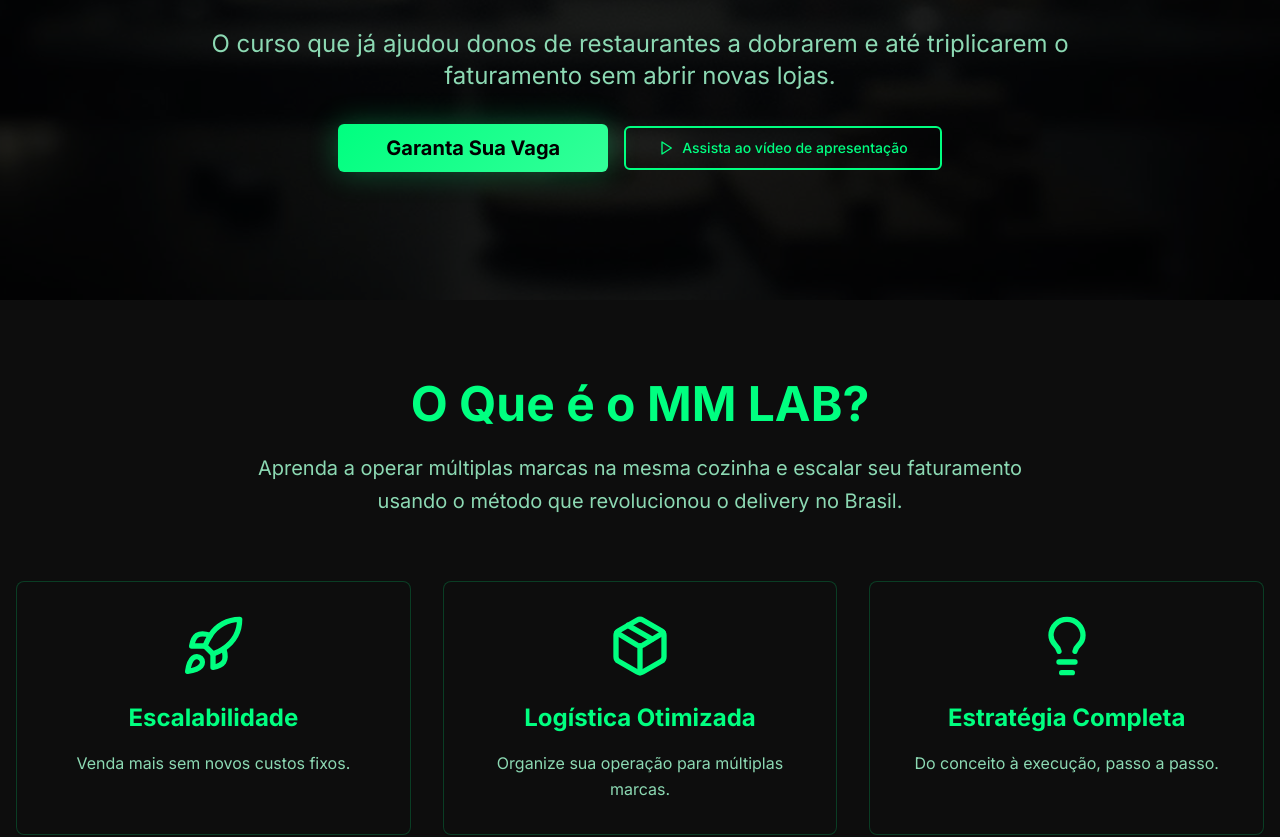
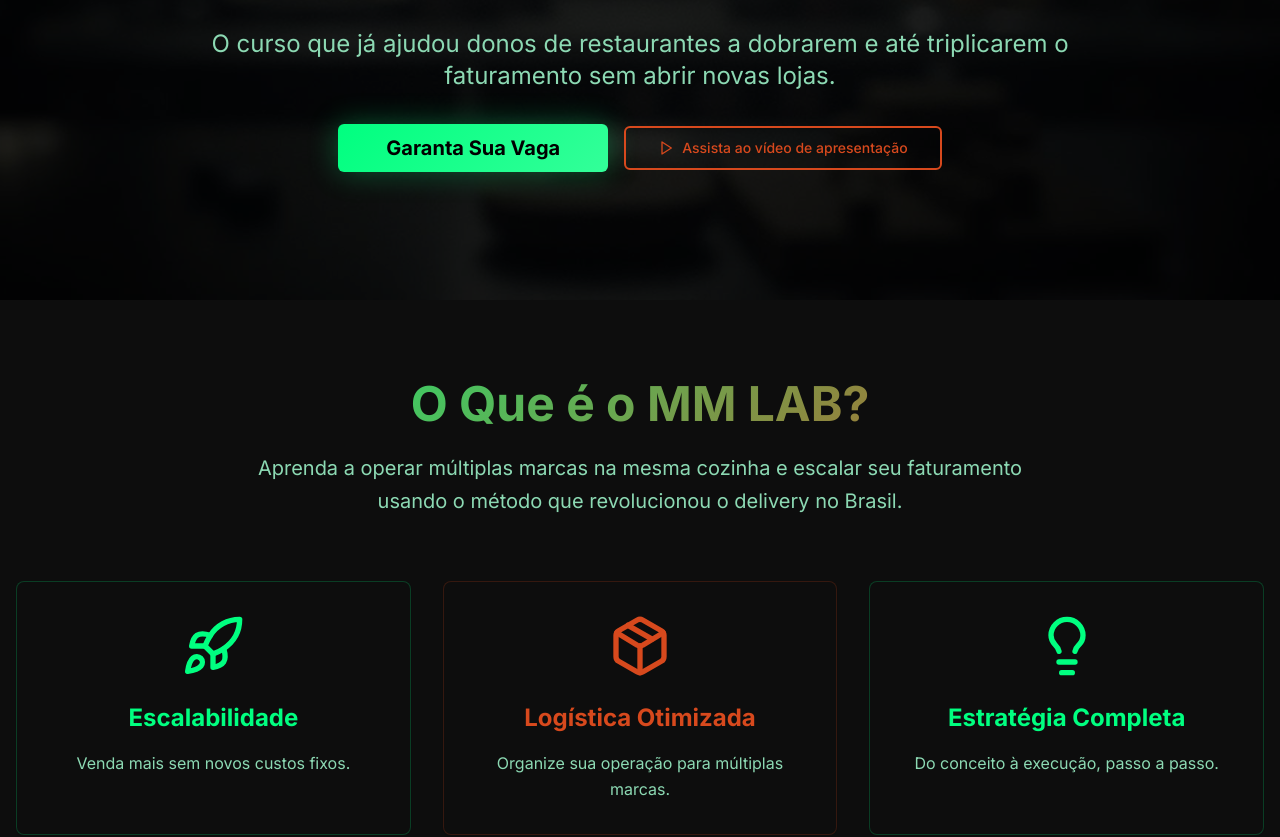
Before and after one commit to FoodVerso/mm-lab-landing-design, a React (Vite) app: page / in a window 1280 px wide. Shown: the part 500-1337 px from the top of the page. Built offline with nearby package versions, Linux system fonts and the light colour scheme.

Commit message:
Add red accents
Incorporate subtle red color accents into the dark theme of the landing page while maintaining the overall aesthetic.

```diff
--- a/src/components/ui/button.tsx
+++ b/src/components/ui/button.tsx
@@ -20,7 +20,9 @@ const buttonVariants = cva(
         link: "text-primary underline-offset-4 hover:underline",
         cta: "bg-gradient-cta text-mm-black font-bold shadow-green-glow hover:scale-105 transition-all duration-300 hover:shadow-lg",
         "cta-large": "bg-gradient-cta text-mm-black font-bold text-lg px-8 py-4 shadow-green-glow hover:scale-105 transition-all duration-300 hover:shadow-lg",
+        "cta-accent": "bg-gradient-accent text-white font-bold shadow-red-glow hover:scale-105 transition-all duration-300 hover:shadow-lg",
         "secondary-outline": "border-2 border-mm-green text-mm-green hover:bg-mm-green hover:text-mm-black transition-all duration-300",
+        "red-outline": "border-2 border-mm-red text-mm-red hover:bg-mm-red hover:text-white transition-all duration-300",
       },
       size: {
         default: "h-10 px-4 py-2",
--- a/src/index.css
+++ b/src/index.css
@@ -40,16 +40,22 @@ All colors MUST be HSL.
     --mm-green: 150 100% 50%;
     --mm-green-secondary: 150 100% 40%;
     --mm-green-light: 150 100% 60%;
+    --mm-red: 14 76% 48%;
+    --mm-red-dark: 14 76% 35%;
+    --mm-red-light: 14 76% 60%;
     --mm-black: 0 0% 0%;
     --mm-dark-gray: 0 0% 5%;
 
     /* Gradients */
     --gradient-primary: linear-gradient(135deg, hsl(150, 100%, 50%), hsl(150, 100%, 40%));
-    --gradient-hero: linear-gradient(135deg, hsl(0, 0%, 0%) 0%, hsl(150, 100%, 50%, 0.1) 100%);
+    --gradient-hero: linear-gradient(135deg, hsl(0, 0%, 0%) 0%, hsl(150, 100%, 50%, 0.1) 50%, hsl(14, 76%, 48%, 0.05) 100%);
     --gradient-cta: linear-gradient(135deg, hsl(150, 100%, 50%), hsl(150, 100%, 60%));
+    --gradient-accent: linear-gradient(135deg, hsl(14, 76%, 48%), hsl(14, 76%, 60%));
+    --gradient-mixed: linear-gradient(135deg, hsl(150, 100%, 50%) 0%, hsl(14, 76%, 48%) 100%);
 
     /* Shadows */
     --shadow-green-glow: 0 0 30px hsl(150, 100%, 50%, 0.3);
+    --shadow-red-glow: 0 0 30px hsl(14, 76%, 48%, 0.3);
     --shadow-card: 0 10px 30px hsl(0, 0%, 0%, 0.5);
 
     /* Animations */
--- a/src/pages/Index.tsx
+++ b/src/pages/Index.tsx
@@ -35,7 +35,7 @@ const Index = () => {
             <Button variant="cta-large" size="lg" className="text-xl px-12 py-6">
               Garanta Sua Vaga
             </Button>
-            <Button variant="secondary-outline" size="lg" className="flex items-center gap-2">
+            <Button variant="red-outline" size="lg" className="flex items-center gap-2">
               <Play className="h-5 w-5" />
               Assista ao vídeo de apresentação
             </Button>
@@ -47,7 +47,7 @@ const Index = () => {
       <section className="py-20 bg-mm-dark-gray">
         <div className="container mx-auto px-4">
           <div className="text-center mb-16">
-            <h2 className="text-4xl md:text-5xl font-bold mb-6 text-mm-green">
+            <h2 className="text-4xl md:text-5xl font-bold mb-6 bg-gradient-mixed bg-clip-text text-transparent">
               O Que é o MM LAB?
             </h2>
             <p className="text-xl text-muted-foreground max-w-3xl mx-auto leading-relaxed">
@@ -56,7 +56,7 @@ const Index = () => {
           </div>
 
           <div className="grid md:grid-cols-3 gap-8 mb-16">
-            <Card className="bg-card border-mm-green/20 hover:border-mm-green transition-all duration-300">
+            <Card className="bg-card border-mm-green/20 hover:border-mm-green hover:shadow-green-glow transition-all duration-300">
               <CardContent className="p-8 text-center">
                 <Rocket className="h-16 w-16 text-mm-green mx-auto mb-6" />
                 <h3 className="text-2xl font-bold mb-4 text-mm-green">Escalabilidade</h3>
@@ -66,10 +66,10 @@ const Index = () => {
               </CardContent>
             </Card>
 
-            <Card className="bg-card border-mm-green/20 hover:border-mm-green transition-all duration-300">
+            <Card className="bg-card border-mm-red/20 hover:border-mm-red hover:shadow-red-glow transition-all duration-300">
               <CardContent className="p-8 text-center">
-                <Package className="h-16 w-16 text-mm-green mx-auto mb-6" />
-                <h3 className="text-2xl font-bold mb-4 text-mm-green">Logística Otimizada</h3>
+                <Package className="h-16 w-16 text-mm-red mx-auto mb-6" />
+                <h3 className="text-2xl font-bold mb-4 text-mm-red">Logística Otimizada</h3>
                 <p className="text-muted-foreground leading-relaxed">
                   Organize sua operação para múltiplas marcas.
                 </p>
@@ -234,7 +234,7 @@ const Index = () => {
           <div className="max-w-lg mx-auto">
             <Card className="bg-card border-2 border-mm-green shadow-green-glow">
               <CardContent className="p-12 text-center">
-                <div className="bg-mm-green text-mm-black px-4 py-2 rounded-full text-sm font-bold mb-8 inline-block">
+                <div className="bg-mm-red text-white px-4 py-2 rounded-full text-sm font-bold mb-8 inline-block shadow-red-glow">
                   Lote Promocional – Últimas Vagas
                 </div>
 
@@ -261,13 +261,13 @@ const Index = () => {
       {/* Final CTA Section */}
       <section className="py-20 bg-gradient-hero">
         <div className="container mx-auto px-4 text-center">
-          <h2 className="text-4xl md:text-5xl font-bold mb-6 text-mm-green">
+          <h2 className="text-4xl md:text-5xl font-bold mb-6 bg-gradient-mixed bg-clip-text text-transparent">
             Pronto Para Escalar Seu Restaurante?
           </h2>
           <p className="text-xl text-muted-foreground mb-8 max-w-3xl mx-auto">
             Garanta sua vaga e faça sua cozinha trabalhar 100% do tempo.
           </p>
-          <Button variant="cta-large" className="text-xl px-12 py-6 shadow-green-glow">
+          <Button variant="cta-large" className="text-xl px-12 py-6 shadow-green-glow hover:shadow-red-glow">
             Garanta Sua Vaga Agora
           </Button>
         </div>
--- a/tailwind.config.ts
+++ b/tailwind.config.ts
@@ -66,16 +66,22 @@ export default {
 				'mm-green': 'hsl(var(--mm-green))',
 				'mm-green-secondary': 'hsl(var(--mm-green-secondary))',
 				'mm-green-light': 'hsl(var(--mm-green-light))',
+				'mm-red': 'hsl(var(--mm-red))',
+				'mm-red-dark': 'hsl(var(--mm-red-dark))',
+				'mm-red-light': 'hsl(var(--mm-red-light))',
 				'mm-black': 'hsl(var(--mm-black))',
 				'mm-dark-gray': 'hsl(var(--mm-dark-gray))'
 			},
 			backgroundImage: {
 				'gradient-primary': 'var(--gradient-primary)',
 				'gradient-hero': 'var(--gradient-hero)',
-				'gradient-cta': 'var(--gradient-cta)'
+				'gradient-cta': 'var(--gradient-cta)',
+				'gradient-accent': 'var(--gradient-accent)',
+				'gradient-mixed': 'var(--gradient-mixed)'
 			},
 			boxShadow: {
 				'green-glow': 'var(--shadow-green-glow)',
+				'red-glow': 'var(--shadow-red-glow)',
 				'card-mm': 'var(--shadow-card)'
 			},
 			transitionTimingFunction: {
```
